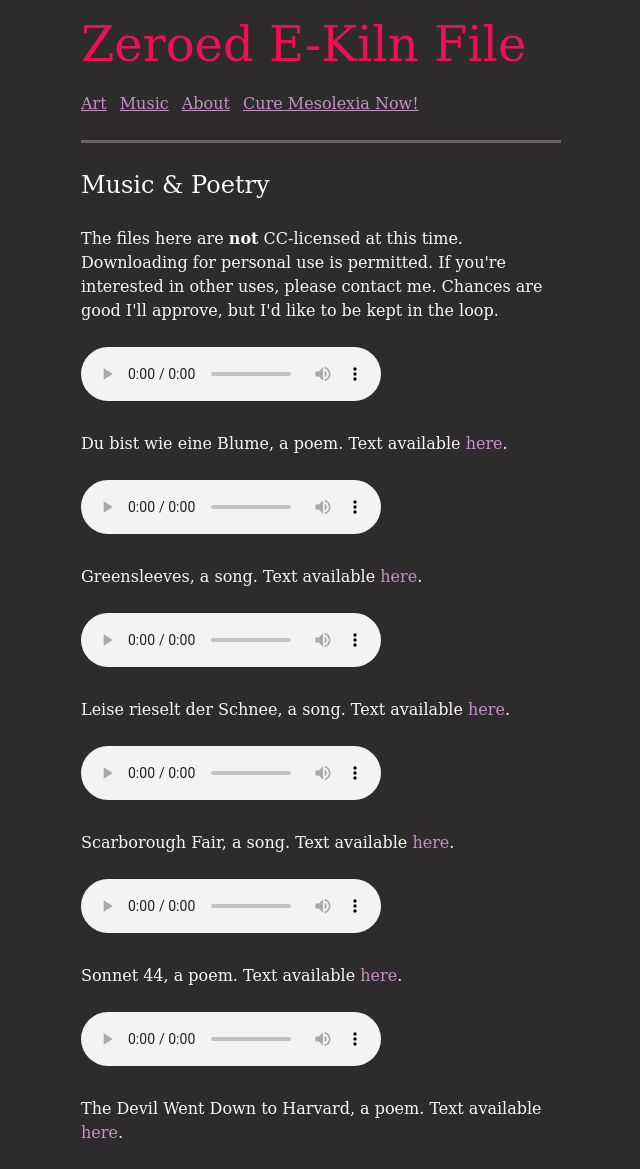
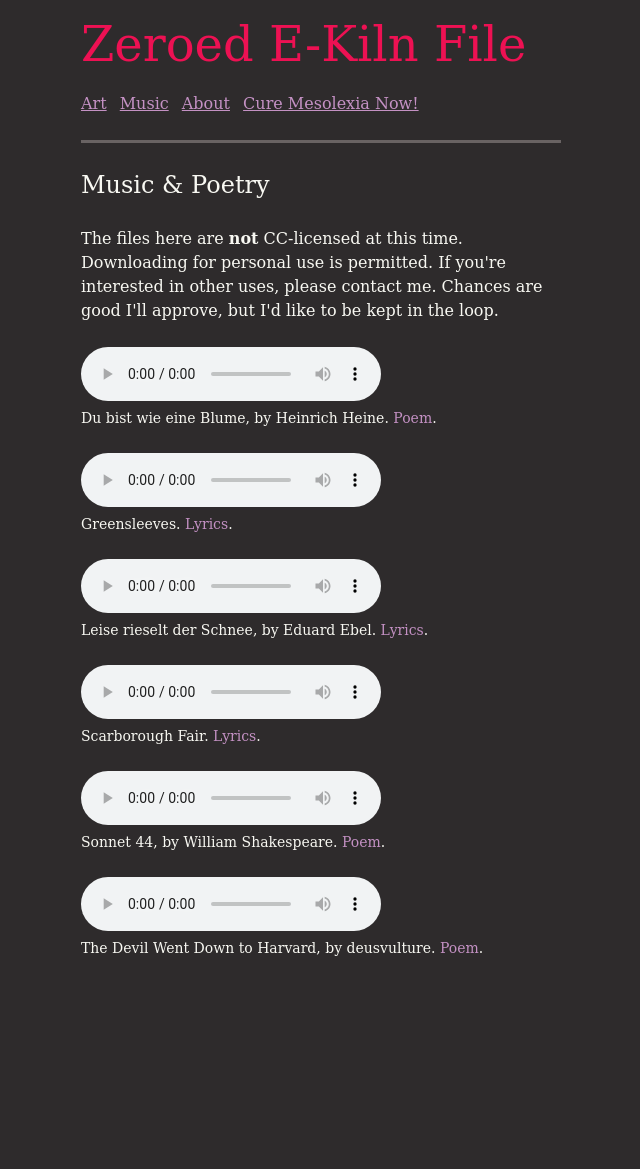
Before and after one commit to ilzolende/ilzolende.github.io, a Jekyll site: the page built from music.html, in a window 1280 px wide, cut to the strip 104-1273 px from the top of the page. Shown: the whole strip, without its empty margins (319-959 px from the left). Built offline with Jekyll 4.4.1, drawn with Linux system fonts in a browser that asks for light colours; after the commit the page ends 1087 px from its top, so only the background shows below that.

Commit message:
reorganized music layout

```diff
--- a/_sass/_layout.scss
+++ b/_sass/_layout.scss
@@ -94,3 +94,12 @@ figure {
     }
   }
 }
+
+.musicblock {
+  // border-top: dotted thin $tertiary-text-color;
+  // audio{margin-top: $spacing-unit;}
+  p {font-size: $small-font-size;}
+  audio + p {
+    margin-top: 0;
+  }
+}
--- a/music.html
+++ b/music.html
@@ -8,6 +8,12 @@ permalink: /music/
 {% for audio in site.music %}
   <section class="musicblock">
     <audio src="{{ audio.audio_path }}" preload="metadata" controls></audio>
-    <p>{{ audio.title }}, a {{ audio.recording_type }}. Text available <a href="{{ audio.text_path }}">here</a>.</p>
+    <p>{{ audio.title }}{% if audio.composer %}, by {{ audio.composer }}{% endif %}.
+      {% if audio.recording_type contains "song" %}
+      <a href="{{ audio.text_path }}">Lyrics</a>.
+      {% endif %}
+      {% if audio.recording_type contains "poem" %}
+      <a href="{{ audio.text_path }}">Poem</a>.
+      {% endif %}
   </section>
 {% endfor %}
```
